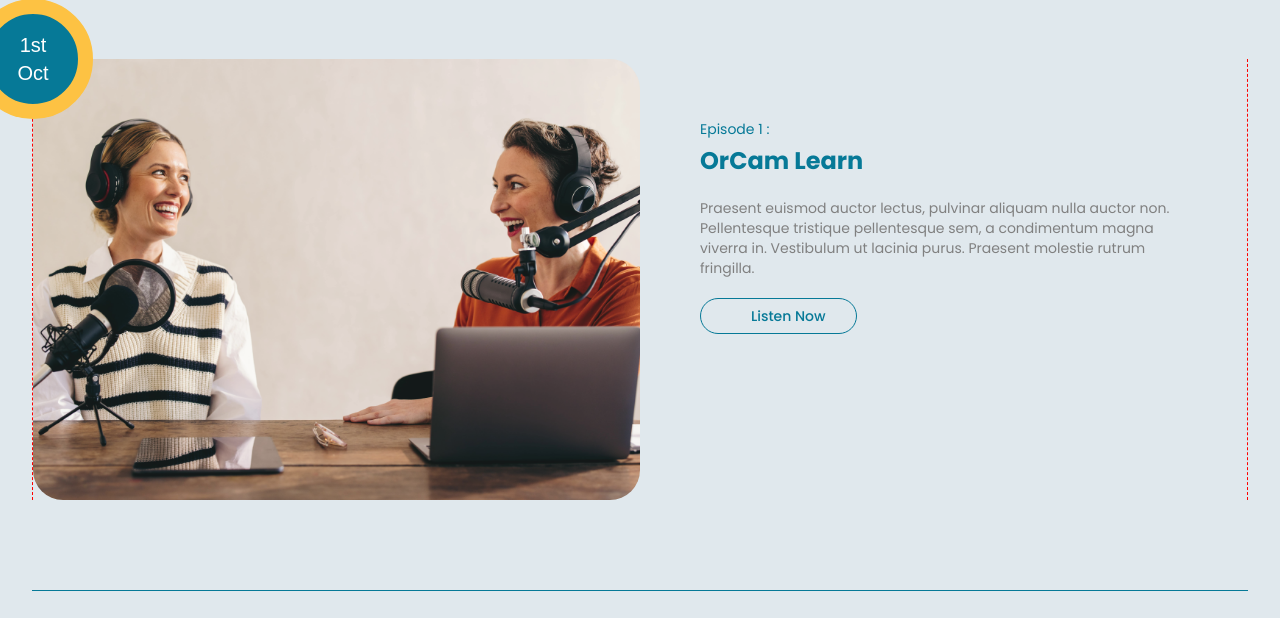
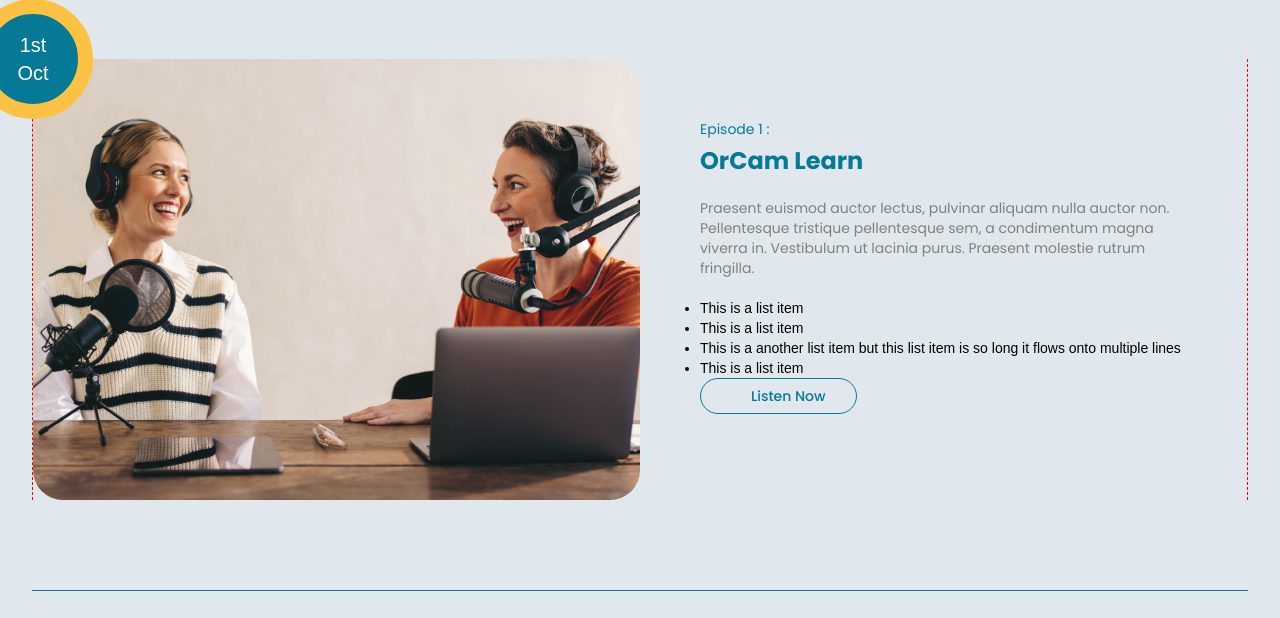
Before and after one commit to leetwentyone/SEN-In-Ten, a PHP site: page /search-results.php in a window 1280 px wide. Shown: the part 646-1264 px from the top of the page. Run offline with PHP 8.4, Linux system fonts and the light colour scheme.

Commit message:
updated templates

```diff
--- a/includes/header.php
+++ b/includes/header.php
@@ -63,7 +63,7 @@
   </div>
 
   <div class="search-container">
-    <form>
+    <form action="search-results.php">
       <input type="text" placeholder="Search Our Website">
       <button type="submit"><img src="images/icons/search.png"></button>
     </form>
--- a/search-results.php
+++ b/search-results.php
@@ -59,6 +59,12 @@
                         <h3>OrCam Learn</h3>
                         <p>Praesent euismod auctor lectus, pulvinar aliquam nulla auctor non. Pellentesque tristique pellentesque sem, a condimentum magna viverra in.
                             Vestibulum ut lacinia purus. Praesent molestie rutrum fringilla. </p>
+                        <ul>
+                            <li>This is a list item</li>
+                            <li>This is a list item</li>
+                            <li>This is a another list item but this list item is so long it flows onto multiple lines</li>
+                            <li>This is a list item</li>
+                        </ul>
                         <a class="listen-blue-outline" href="#">Listen Now</a>
                     </div>
 
```
